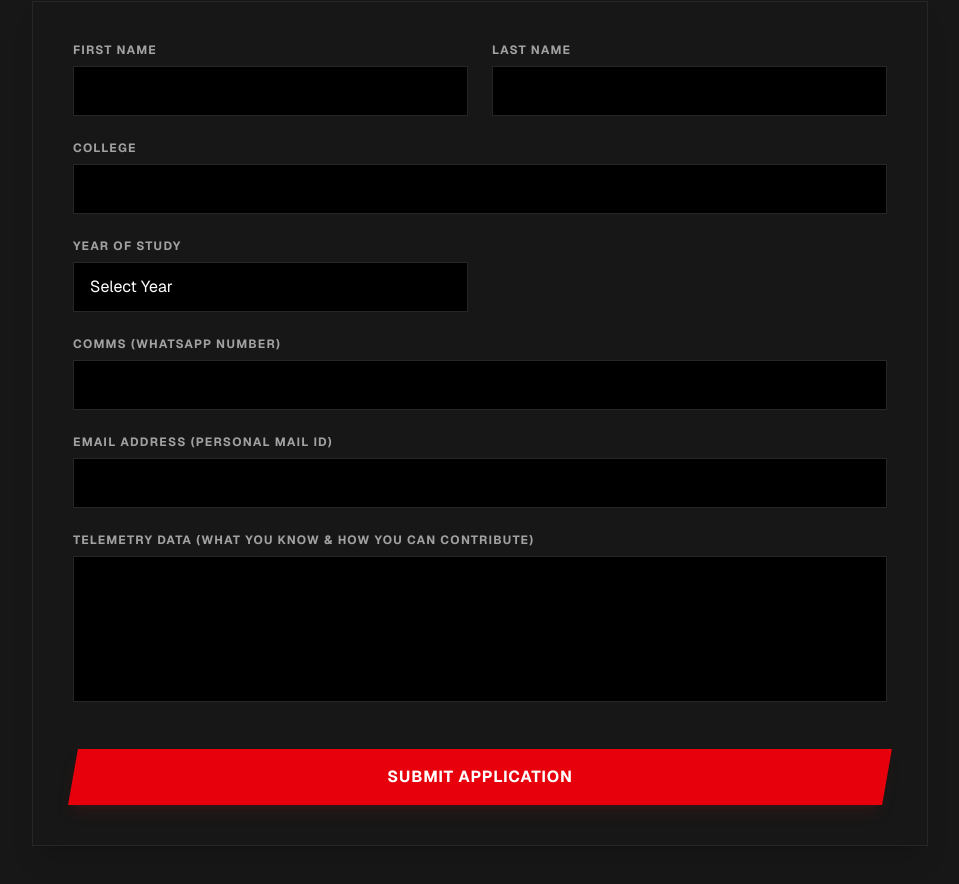
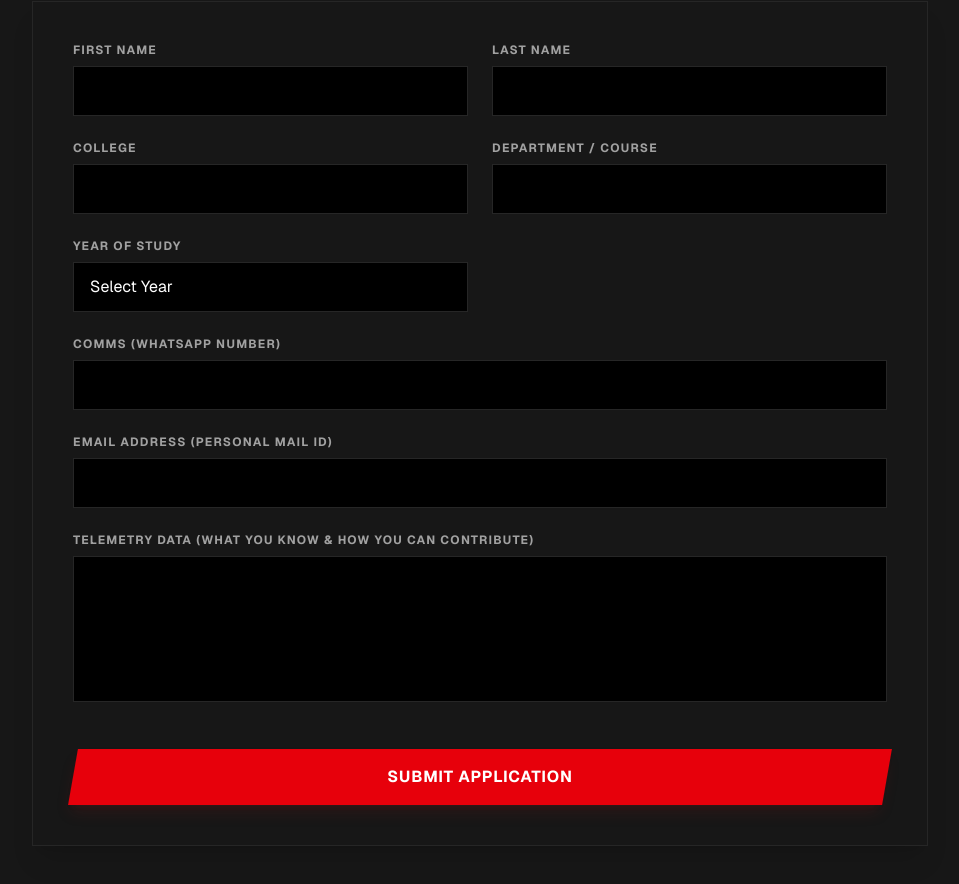
Before and after one commit to KevenMarini/Rec, a Next.js app: page /apply in a window 1280 px wide. Shown: the part 1160-2044 px from the top of the page, without its empty margins (160-1119 px from the left). Built offline with nearby package versions, Linux system fonts and the light colour scheme.

Commit message:
Add Department/Course field to application form and admin dashboard

```diff
--- a/src/app/admin/page.tsx
+++ b/src/app/admin/page.tsx
@@ -100,6 +100,7 @@ export default function AdminPage() {
       'First Name': app.first_name,
       'Last Name': app.last_name,
       'College': app.college || 'N/A',
+      'Department / Course': app.department || 'N/A',
       'Year of Study': app.year_of_study || 'N/A',
       'WhatsApp': app.whatsapp,
       'Email': app.email,
@@ -240,6 +241,7 @@ export default function AdminPage() {
                     <td className="p-4 align-top">
                       <div className="font-bold text-white">{app.first_name} {app.last_name}</div>
                       {app.college && <div className="text-xs text-neutral-400 mt-1">{app.college}</div>}
+                      {app.department && <div className="text-xs text-neutral-400 mt-0.5">{app.department}</div>}
                       {app.year_of_study && <div className="text-xs text-neutral-500 font-mono mt-0.5">Year: {app.year_of_study}</div>}
                     </td>
                     <td className="p-4 align-top font-mono text-sm text-neutral-300">{app.whatsapp}</td>
--- a/src/app/api/admin/applications/route.ts
+++ b/src/app/api/admin/applications/route.ts
@@ -24,6 +24,7 @@ export async function GET() {
 
     try {
       await sql`ALTER TABLE applications ADD COLUMN IF NOT EXISTS college VARCHAR(255);`;
+      await sql`ALTER TABLE applications ADD COLUMN IF NOT EXISTS department VARCHAR(255);`;
       await sql`ALTER TABLE applications ADD COLUMN IF NOT EXISTS year_of_study VARCHAR(255);`;
     } catch (e) {
       // Ignore
--- a/src/app/api/apply/route.ts
+++ b/src/app/api/apply/route.ts
@@ -3,7 +3,7 @@ import { NextResponse } from 'next/server';
 
 export async function POST(request: Request) {
   try {
-    const { firstName, lastName, college, yearOfStudy, otherYear, whatsapp, email, description } = await request.json();
+    const { firstName, lastName, college, department, yearOfStudy, otherYear, whatsapp, email, description } = await request.json();
 
     const finalYear = yearOfStudy === 'Other' ? otherYear : yearOfStudy;
 
@@ -23,6 +23,7 @@ export async function POST(request: Request) {
     // Ensure new columns exist (for existing tables)
     try {
       await sql`ALTER TABLE applications ADD COLUMN IF NOT EXISTS college VARCHAR(255);`;
+      await sql`ALTER TABLE applications ADD COLUMN IF NOT EXISTS department VARCHAR(255);`;
       await sql`ALTER TABLE applications ADD COLUMN IF NOT EXISTS year_of_study VARCHAR(255);`;
     } catch (e) {
       console.log('Columns already exist or error adding them', e);
@@ -30,8 +31,8 @@ export async function POST(request: Request) {
 
     // Insert new application
     await sql`
-      INSERT INTO applications (first_name, last_name, college, year_of_study, whatsapp, email, description)
-      VALUES (${firstName}, ${lastName}, ${college || ''}, ${finalYear || ''}, ${whatsapp}, ${email}, ${description});
+      INSERT INTO applications (first_name, last_name, college, department, year_of_study, whatsapp, email, description)
+      VALUES (${firstName}, ${lastName}, ${college || ''}, ${department || ''}, ${finalYear || ''}, ${whatsapp}, ${email}, ${description});
     `;
 
     return NextResponse.json(
--- a/src/app/apply/page.tsx
+++ b/src/app/apply/page.tsx
@@ -9,6 +9,7 @@ export default function ApplyPage() {
     firstName: '',
     lastName: '',
     college: '',
+    department: '',
     yearOfStudy: '',
     otherYear: '',
     whatsapp: '',
@@ -30,7 +31,7 @@ export default function ApplyPage() {
 
       if (res.ok) {
         setStatus('success');
-        setFormData({ firstName: '', lastName: '', college: '', yearOfStudy: '', otherYear: '', whatsapp: '', email: '', description: '' });
+        setFormData({ firstName: '', lastName: '', college: '', department: '', yearOfStudy: '', otherYear: '', whatsapp: '', email: '', description: '' });
       } else {
         setStatus('error');
       }
@@ -196,9 +197,15 @@ export default function ApplyPage() {
                 </div>
               </div>
 
-              <div>
-                <label className="block text-xs font-bold text-neutral-400 uppercase tracking-widest mb-2">College</label>
-                <input required type="text" name="college" value={formData.college} onChange={handleChange} className="w-full bg-black border border-neutral-800 px-4 py-3 text-white focus:border-red-600 focus:outline-none transition-colors" />
+              <div className="grid grid-cols-1 md:grid-cols-2 gap-6">
+                <div>
+                  <label className="block text-xs font-bold text-neutral-400 uppercase tracking-widest mb-2">College</label>
+                  <input required type="text" name="college" value={formData.college} onChange={handleChange} className="w-full bg-black border border-neutral-800 px-4 py-3 text-white focus:border-red-600 focus:outline-none transition-colors" />
+                </div>
+                <div>
+                  <label className="block text-xs font-bold text-neutral-400 uppercase tracking-widest mb-2">Department / Course</label>
+                  <input required type="text" name="department" value={formData.department} onChange={handleChange} className="w-full bg-black border border-neutral-800 px-4 py-3 text-white focus:border-red-600 focus:outline-none transition-colors" />
+                </div>
               </div>
 
               <div className="grid grid-cols-1 md:grid-cols-2 gap-6">
```
